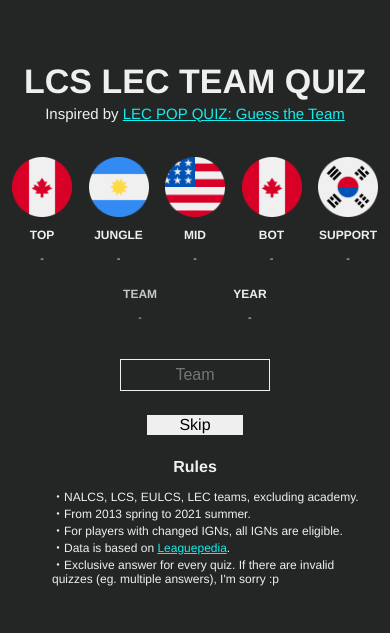
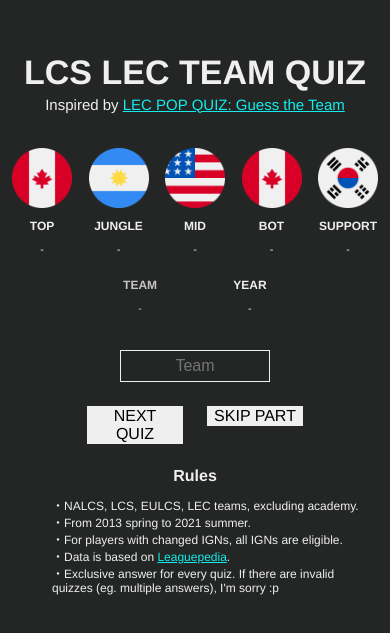
Before and after one commit to AsukaCHikaru/lcs-lec-team-quiz, a Svelte app: page / in a window 390 px wide. Shown: the part 101-734 px from the top of the page. Built offline with nearby package versions, Linux system fonts and the light colour scheme.

Commit message:
add: skip part button

```diff
--- a/src/components/Quiz.svelte
+++ b/src/components/Quiz.svelte
@@ -82,7 +82,7 @@
     }
   }
 
-  function handleSkipClick () {
+  function handleNextQuizClick () {
     answerForm.team.correct = true;
     answerForm.year.correct = true;
     answerForm.top.correct = true;
@@ -94,6 +94,22 @@
       createQuiz();
       clearTimeout(newQuizTimeout);
     }, 2000);
+  }
+
+  function handleSkipPartClick () {
+    answerForm[currentQ].correct = true;
+    qs.shift();
+    if (qs.length === 0) {
+      const newQuizTimeout = setTimeout(() => {
+        createQuiz();
+        qs = [...Object.keys(defaultAnswerForm)];
+        currentQ = qs[0];
+        clearTimeout(newQuizTimeout);
+      }, 1000);
+    }
+    else {
+      currentQ = qs[0];
+    }
   }
 
   onMount(() => {
@@ -160,7 +176,10 @@
       />
     </div>
   {/if}
-  <SkipButton onClick={handleSkipClick} />
+  <div class="button-container">
+    <SkipButton onClick={handleNextQuizClick} type="quiz"/>
+    <SkipButton onClick={handleSkipPartClick} type="part" />
+  </div>
 </div>
 
 <style>
@@ -186,4 +205,7 @@
   .input-container {
     text-align: center;
   }
+  .button-container {
+    display: flex;
+  }
 </style>
--- a/src/components/SkipButton.svelte
+++ b/src/components/SkipButton.svelte
@@ -1,5 +1,6 @@
 <script>
   export let onClick;
+  export let type;
 
   function handleButtonClick () {
     onClick();
@@ -7,13 +8,13 @@
 </script>
 
 <div class="wrapper">
-  <button on:click={handleButtonClick}>Skip</button>
+  <button on:click={handleButtonClick}>{type === 'quiz' ? 'NEXT QUIZ' : 'SKIP PART'}</button>
 </div>
 
 <style>
   .wrapper {
-    margin: 24px 0;
-    width: 96px;
+    margin: 24px;
+    width: 192px;
   }
   button {
     width: 100%;
@@ -26,7 +27,8 @@
 
   @media (max-width: 799px) {
     .wrapper {
-      margin: 12px 0;
+      margin: 12px;
+      width: 96px;
     }
 
     button {
@@ -36,8 +38,8 @@
 
   @media (max-width: 320px) {
     .wrapper {
-      margin: 12px 0;
-      width: 48px;
+      margin: 12px;
+      width: 72px;
     }
 
     button {
```
